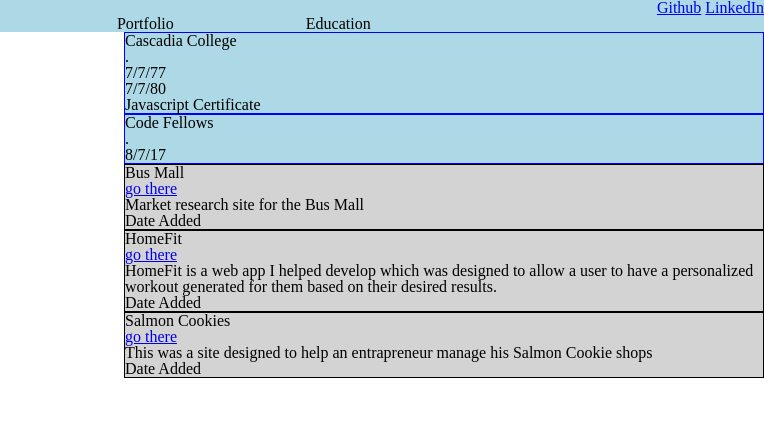
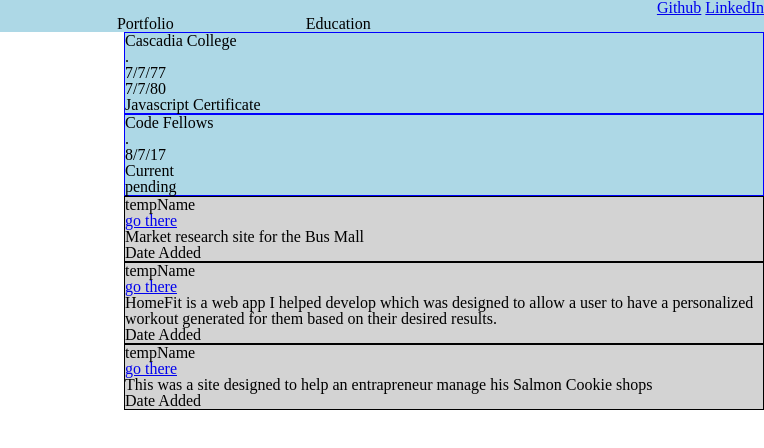
Before and after one commit to DBlint/portfolio, a plain HTML site: page index.html in a window 1280 px wide. Shown: the full height of the page, 516-1280 px from the left. Drawn offline with nearby package versions, Linux system fonts and the light colour scheme.

Commit message:
moved project data to separate file, fixed construction logic based on having data in separate file.  started adding handlebars to html

```diff
--- a/app.js
+++ b/app.js
@@ -1,6 +1,7 @@
 'use strict';
-var schoolList = [];
-
+/* Global var Declarations */
+var schools = [];
+var projects = [];
 
 /* Stuff to handle things on the page, manipulate the DOM, etc.  */
 $('#portfolio').on('click', showProjects);
@@ -26,30 +27,18 @@
 
 
  /* Stuff to handle the data, and append to page  */
-function School(name, start, finish, degree) {
-  this.name = name;
-  this.startDate = start;
-  this.endDate = finish;
-  this.award = degree;
-
-  this.addSchool = function(){
-    schoolList.push(this);
-  }
+function School(schoolObj) {
+  this.name = schoolObj.name;
+  this.startDate = schoolObj.startDate;
+  this.endDate = schoolObj.endDate;
+  this.award = schoolObj.award;
 }
 
-function Project(name, link, description){
-  this.name = name;
-  this.url = link;
-  this.about = description;
-
-  this.addProject = function() {
-    // projects.push(this);
-  }
+function Project(projectObj){
+  this.name = projectObj.name;
+  this.url = projectObj.url;
+  this.about = projectObj.about;
 }
-
-var projects = [new Project('Bus Mall', 'https://rjb888.github.io/bus-mall/', 'Market research site for the Bus Mall'), new Project('HomeFit', 'https://famavott.github.io/Home-Workout-Generator/index.html','HomeFit is a web app I helped develop which was designed to allow a user to have a personalized workout generated for them based on their desired results.'), new Project('Salmon Cookies', 'https://rjb888.github.io/cookie-stand/','This was a site designed to help an entrapreneur manage his Salmon Cookie shops')];
-
-var schools = [new School('Cascadia College', '7/7/77', '7/7/80','Javascript Certificate'), new School('Code Fellows', '8/7/17', '', '')];
 
 School.prototype.toHTML = function(){
   var $newSchool = $('.template.education').clone();
@@ -68,10 +57,18 @@
   $newEntry.removeClass('template');
   $newEntry.attr('data-projects', '');
   $newEntry.find('h2').text(this.name);
-  $newEntry.find('.link').attr('href', this.url);
+  $newEntry.find('.url').attr('href', this.url);
   $newEntry.find('.description').text(this.about);
   return $newEntry;
 }
+projectObjects.forEach(function(project){
+  projects.push(new Project(project));
+});
+
+schoolObjects.forEach(function(school){
+  schools.push(new School(school));
+});
+
 schools.forEach(function(school){
   $('.content').append(school.toHTML());
 });
@@ -79,3 +76,14 @@
 projects.forEach(function(project){
   $('.content').append(project.toHTML());
 });
+
+/*
+
+rawData.forEach(function(articleObject) {
+  articles.push(new Article(articleObject));
+});
+
+articles.forEach(function(article){
+  $('#articles').append(article.toHtml());
+});
+*/
--- a/data.js
+++ b/data.js
@@ -1 +1,32 @@
 'use strict';
+
+var projectObjects = [
+  {
+    title: 'Bus Mall',
+    url: 'https://rjb888.github.io/bus-mall/',
+    about: 'Market research site for the Bus Mall'
+  },
+  {
+    title: 'HomeFit',
+    url: 'https://famavott.github.io/Home-Workout-Generator/index.html',
+    about: 'HomeFit is a web app I helped develop which was designed to allow a user to have a personalized workout generated for them based on their desired results.'
+  },
+  {
+    title: 'Salmon Cookies',
+    url: 'https://rjb888.github.io/cookie-stand/',
+    about: 'This was a site designed to help an entrapreneur manage his Salmon Cookie shops'
+  }];
+
+var schoolObjects = [
+  {
+    name: 'Cascadia College',
+    startDate: '7/7/77',
+    endDate: '7/7/80',
+    award: 'Javascript Certificate'
+  },
+  {
+    name: 'Code Fellows',
+    startDate: '8/7/17',
+    endDate: 'Current',
+    award: 'pending'
+  }];
--- a/index.html
+++ b/index.html
@@ -5,6 +5,12 @@
     <meta name="viewport" content="width=device-width"/>
     <script src="https://use.fontawesome.com/32d9ad3552.js"></script>
     <script src="https://ajax.googleapis.com/ajax/libs/jquery/3.2.1/jquery.min.js"></script>
+    <script src="https://cdnjs.cloudflare.com/ajax/libs/handlebars.js/4.0.10/handlebars.min.js" charset="utf-8"></script>
+    <script id="post-template" type="text/x-handlebars-template">
+      <!-- template stuff
+      template stuff
+      template stuff -->
+    </script>
     <link rel="stylesheet" href="css/base.css">
     <link rel="stylesheet" href="css/layout.css">
     <link rel="stylesheet" href="css/module.css">
@@ -49,5 +55,7 @@
     </section>
   </div>
   </body>
+  <script type="text/javascript" src="data.js"></script>
   <script type="text/javascript" src="app.js"></script>
+
 </html>
```
